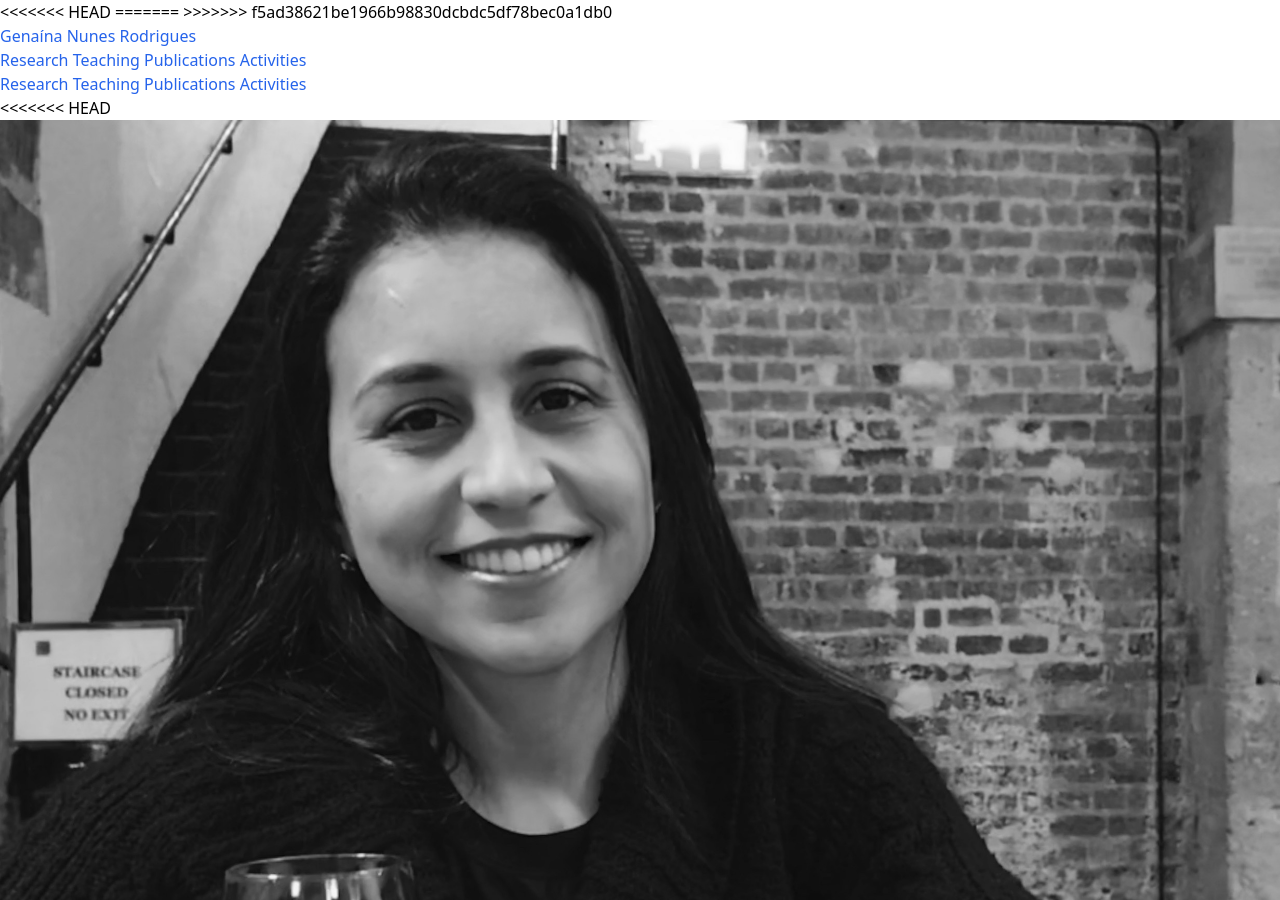
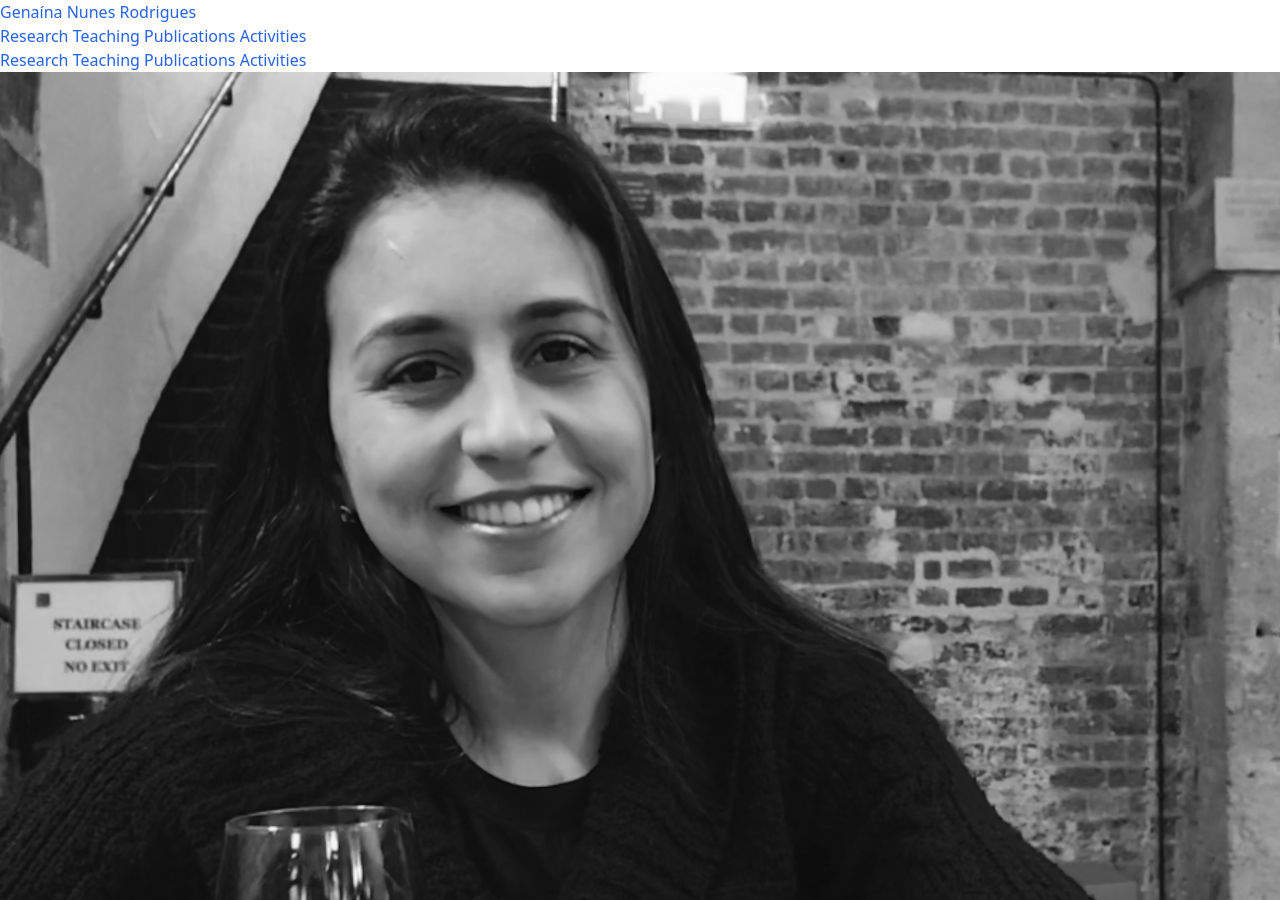
Before and after one commit to Genaina/genaina.github.io, a Jekyll site: the page built from index.markdown, in a window 1280 px wide and 900 px high. Built offline with Jekyll 4.4.1, drawn with Linux system fonts in a browser that asks for light colours; nearby versions of some CDN libraries; our own code applies the rules of GitHub Pages for plain Markdown files; some of the changed text lies outside the part shown.

Commit message:
removido tags de merge ...

```diff
--- a/_layouts/default.html
+++ b/_layouts/default.html
@@ -31,11 +31,7 @@
       @apply space-y-4;
     }
   </style>
-<<<<<<< HEAD
   <link rel="stylesheet" href="/css/base.css">
-=======
-  <link rel="stylesheet" href="{{'/css/base.css' | relative_url}}">
->>>>>>> f5ad38621be1966b98830dcbdc5df78bec0a1db0
   <link rel="stylesheet" href="https://maxcdn.bootstrapcdn.com/font-awesome/4.4.0/css/font-awesome.min.css">
 </head>
 
--- a/_layouts/home.html
+++ b/_layouts/home.html
@@ -10,12 +10,7 @@ layout: default
   <!-- perfil -->
   <div class="flex items-center text-center justify-center md:block pic md:float-left md:mt-5 md:mx-5 flex-col">
     <div>
-<<<<<<< HEAD
       <img src="/assets/Gena4.jpg" class="w-60 md:w-64 md rounded-full mt-10 md:rounded-lg" alt="Me" />
-=======
-      <img src="{{'/assets/Gena4.jpg' | relative_url}}" class="w-60 md:w-64 md rounded-full mt-10 md:rounded-lg"
-        alt="Me" />
->>>>>>> f5ad38621be1966b98830dcbdc5df78bec0a1db0
     </div>
     <span class="font-thin text-sm mt-2">Genaina Nunes</span>
   </div>
```
Also changed, not shown: 6 other files.
